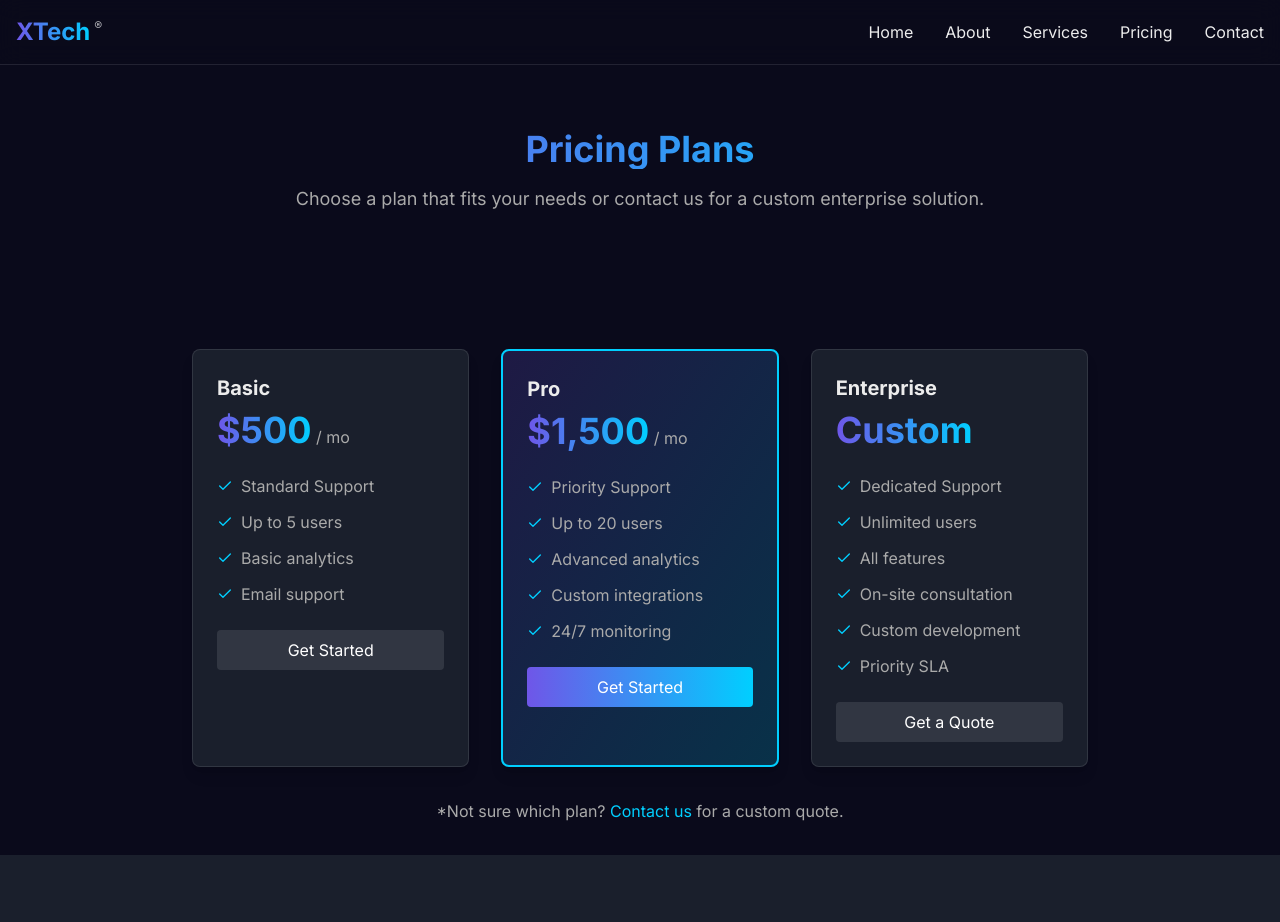
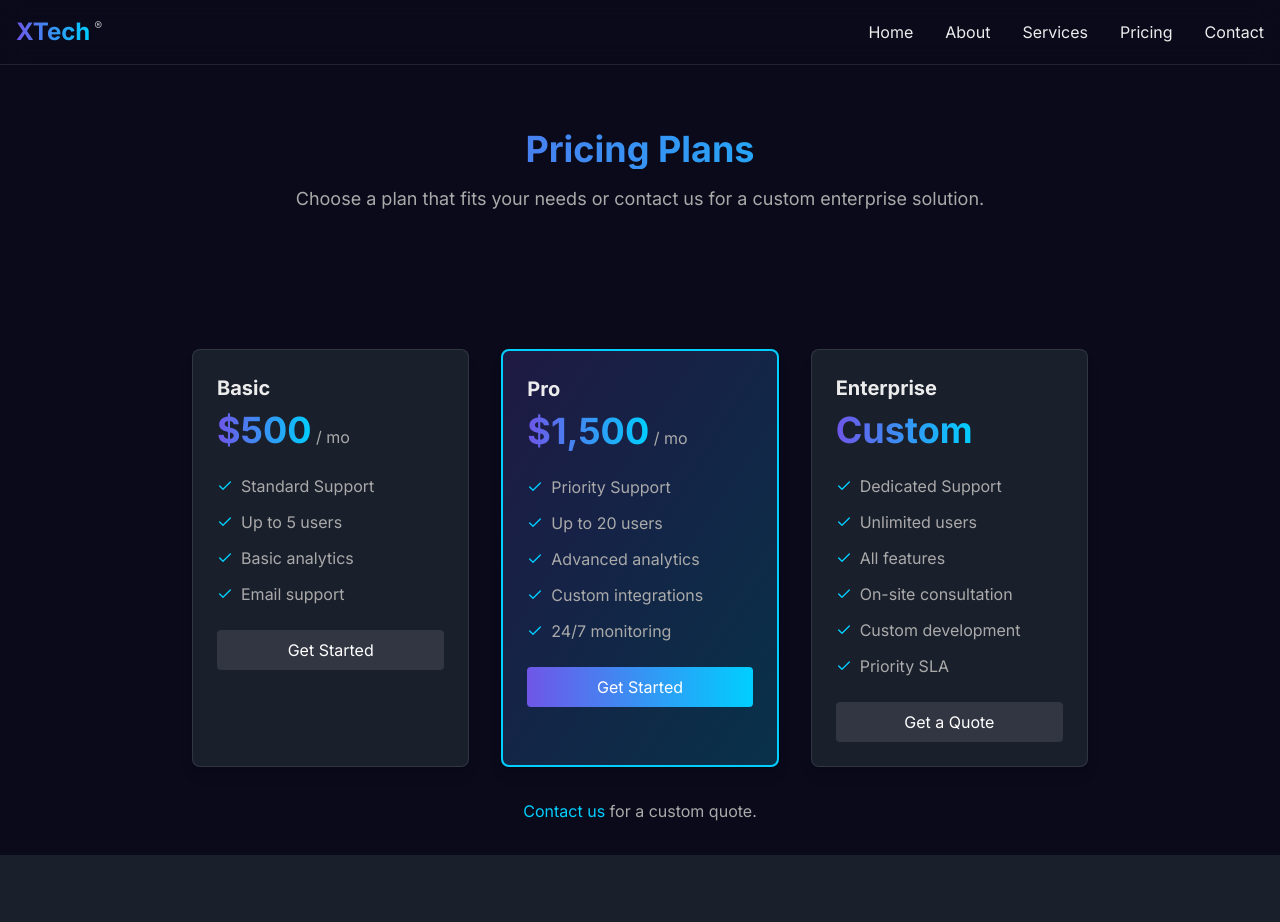
Before and after one commit to anwarsadathqat/xtech-violet-wave, a React (Vite) app: page /pricing in a window 1280 px wide. Shown: the top 922 px of the page. Built offline with nearby package versions, Linux system fonts and the light colour scheme.

Commit message:
Code edited in Lovable Code Editor
Edited UI in Lovable

```diff
--- a/src/pages/Pricing.tsx
+++ b/src/pages/Pricing.tsx
@@ -72,7 +72,7 @@ const Pricing = () => {
           </div>
 
           <div className="text-center mt-8 text-xtech-light-gray">
-            <p>*Not sure which plan? <a href="/contact" className="text-xtech-blue hover:underline">Contact us</a> for a custom quote.</p>
+            <p><a href="/contact" className="text-xtech-blue hover:underline">Contact us</a> for a custom quote.</p>
           </div>
         </div>
       </section>
```
